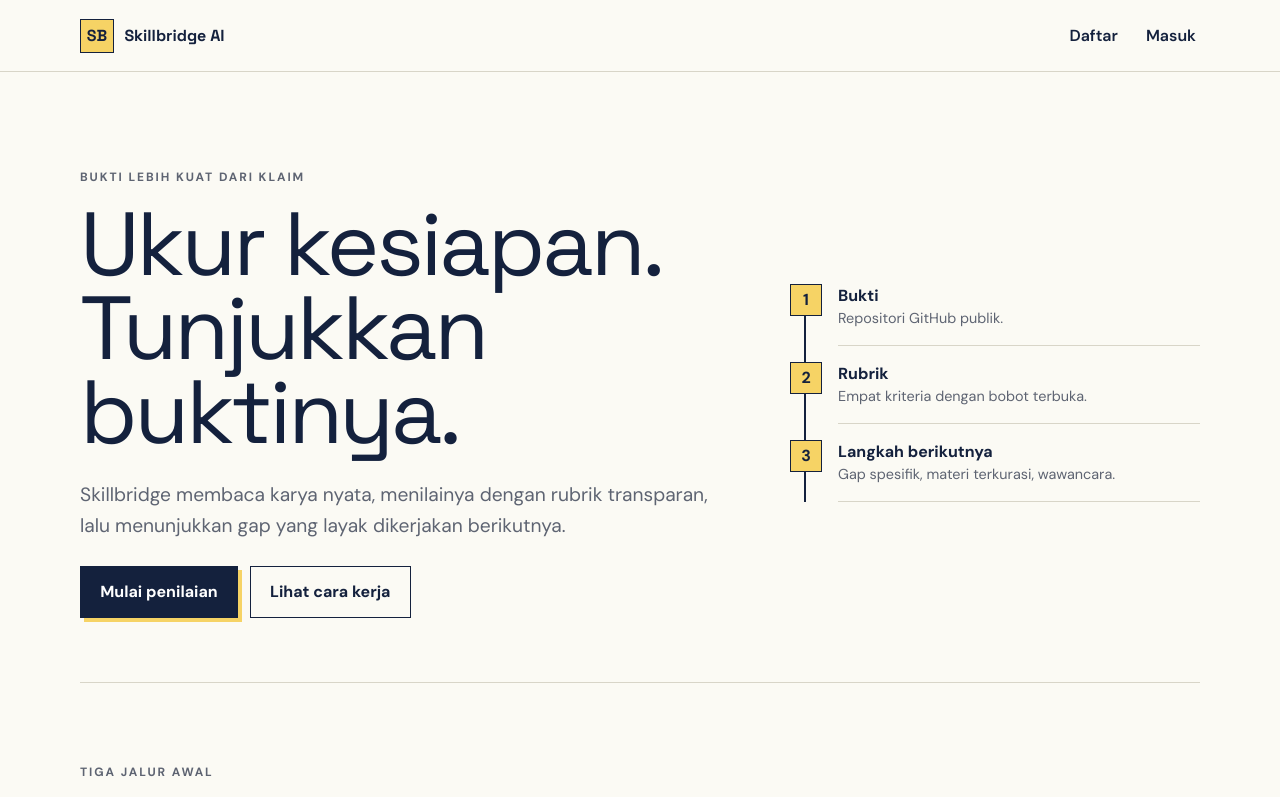
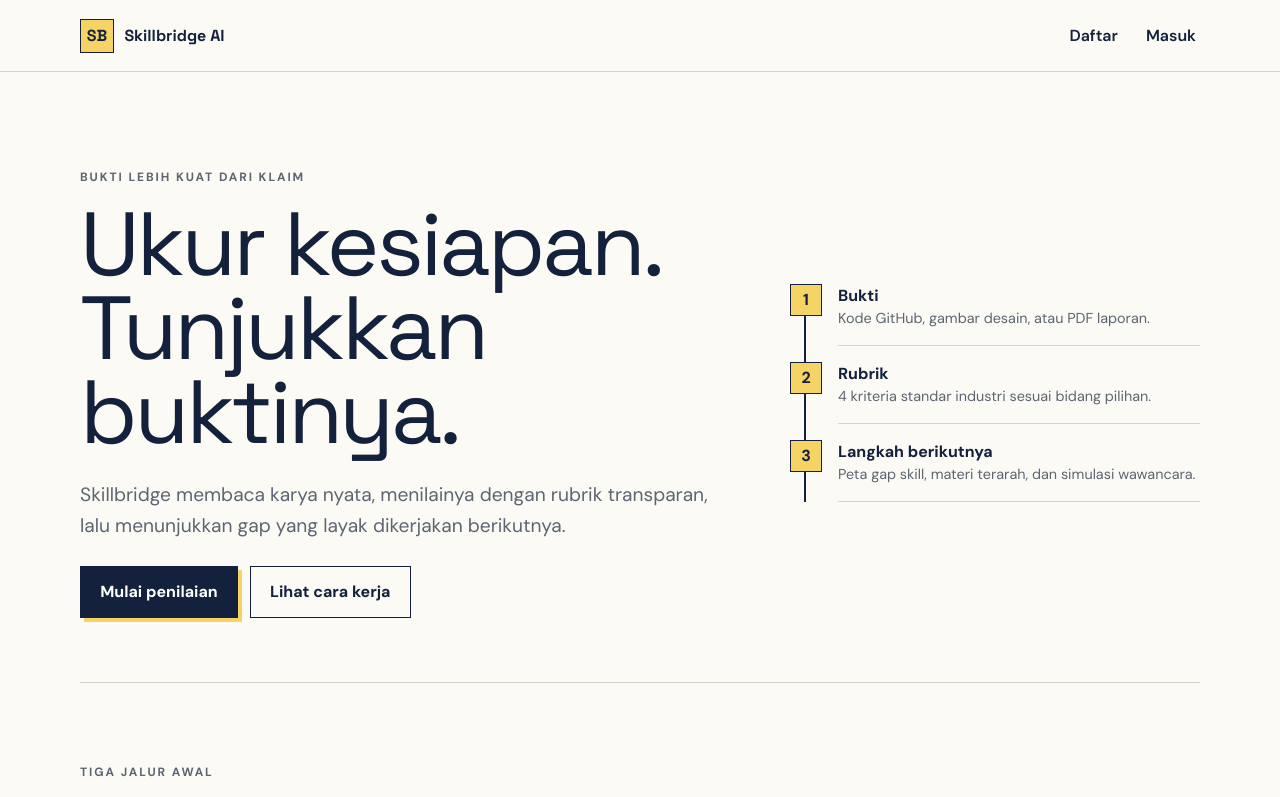
Before and after one commit to rianszzz/skillbridge, a Next.js app: page / in a window 1280 px wide. Shown: the top 797 px of the page. Built offline with nearby package versions, Linux system fonts and the light colour scheme; no server answers.

Commit message:
change copywriting on point

```diff
--- a/package.json
+++ b/package.json
@@ -34,6 +34,7 @@
     "@types/react-dom": "^19",
     "eslint": "^9",
     "eslint-config-next": "16.3.5",
+    "shadcn": "^4.21.0",
     "tailwindcss": "^4",
     "typescript": "^5"
   }
--- a/src/app/page.tsx
+++ b/src/app/page.tsx
@@ -3,7 +3,7 @@ import Link from "next/link";
 export default function Home() {
   return <main id="main">
     <section className="hero"><div><p className="eyebrow">Bukti lebih kuat dari klaim</p><h1>Ukur kesiapan. Tunjukkan buktinya.</h1><p className="lede">Skillbridge membaca karya nyata, menilainya dengan rubrik transparan, lalu menunjukkan gap yang layak dikerjakan berikutnya.</p><div className="actions"><Link className="button" href="/assess">Mulai penilaian</Link><a className="button secondary" href="#cara-kerja">Lihat cara kerja</a></div></div>
-      <div className="ledger" aria-label="Alur Skillbridge"><article data-step="1"><strong>Bukti</strong><p className="hint">Repositori GitHub publik.</p></article><article data-step="2"><strong>Rubrik</strong><p className="hint">Empat kriteria dengan bobot terbuka.</p></article><article data-step="3"><strong>Langkah berikutnya</strong><p className="hint">Gap spesifik, materi terkurasi, wawancara.</p></article></div></section>
+      <div className="ledger" aria-label="Alur Skillbridge"><article data-step="1"><strong>Bukti</strong><p className="hint">Kode GitHub, gambar desain, atau PDF laporan.</p></article><article data-step="2"><strong>Rubrik</strong><p className="hint">4 kriteria standar industri sesuai bidang pilihan.</p></article><article data-step="3"><strong>Langkah berikutnya</strong><p className="hint">Peta gap skill, materi terarah, dan simulasi wawancara.</p></article></div></section>
     <section id="cara-kerja" className="section"><p className="eyebrow">Tiga jalur awal</p><h2>Satu mesin evaluasi, tiga jenis karya.</h2><div className="grid-3"><article className="card"><strong>Junior Web Developer</strong><p>Kode, struktur, dokumentasi, dan riwayat kontribusi.</p></article><article className="card"><strong>Junior Graphic Designer</strong><p>Konsistensi visual, iterasi, narasi, dan problem solving.</p></article><article className="card"><strong>Junior Digital Marketer</strong><p>Metodologi, data, hasil terukur, dan kualitas laporan.</p></article></div></section>
     <section className="section faq-teaser"><div><h2>Pahami hasil sebelum menilai.</h2><p className="lede">Pelajari arti bukti kurang, batas skor, pemrosesan AI, dan cara menghapus data.</p></div><Link className="button secondary" href="/faq">Buka FAQ</Link></section>
   </main>;
```
Also changed, not shown: 2 other files (tests, documents, lock files or other folders).
